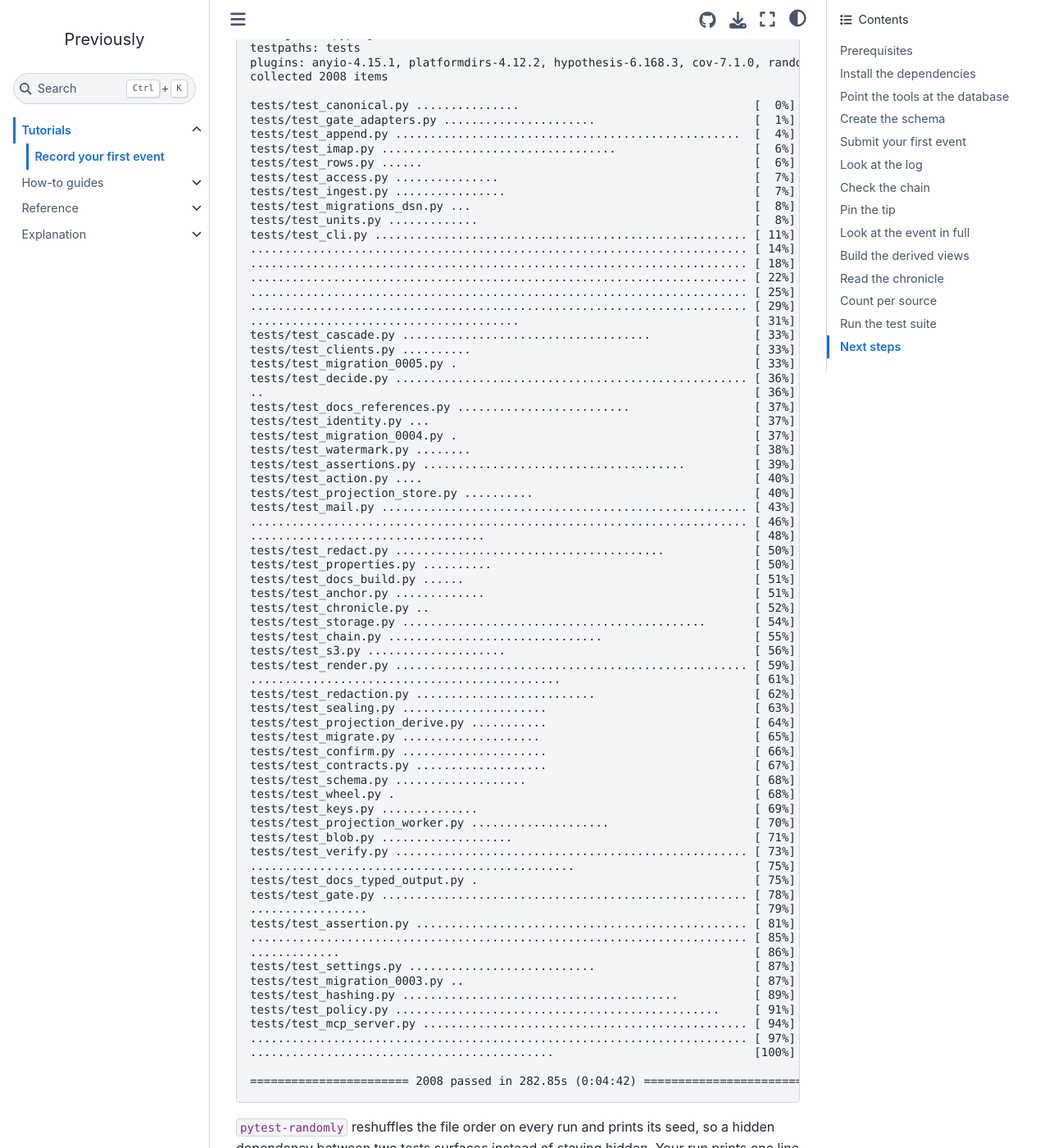
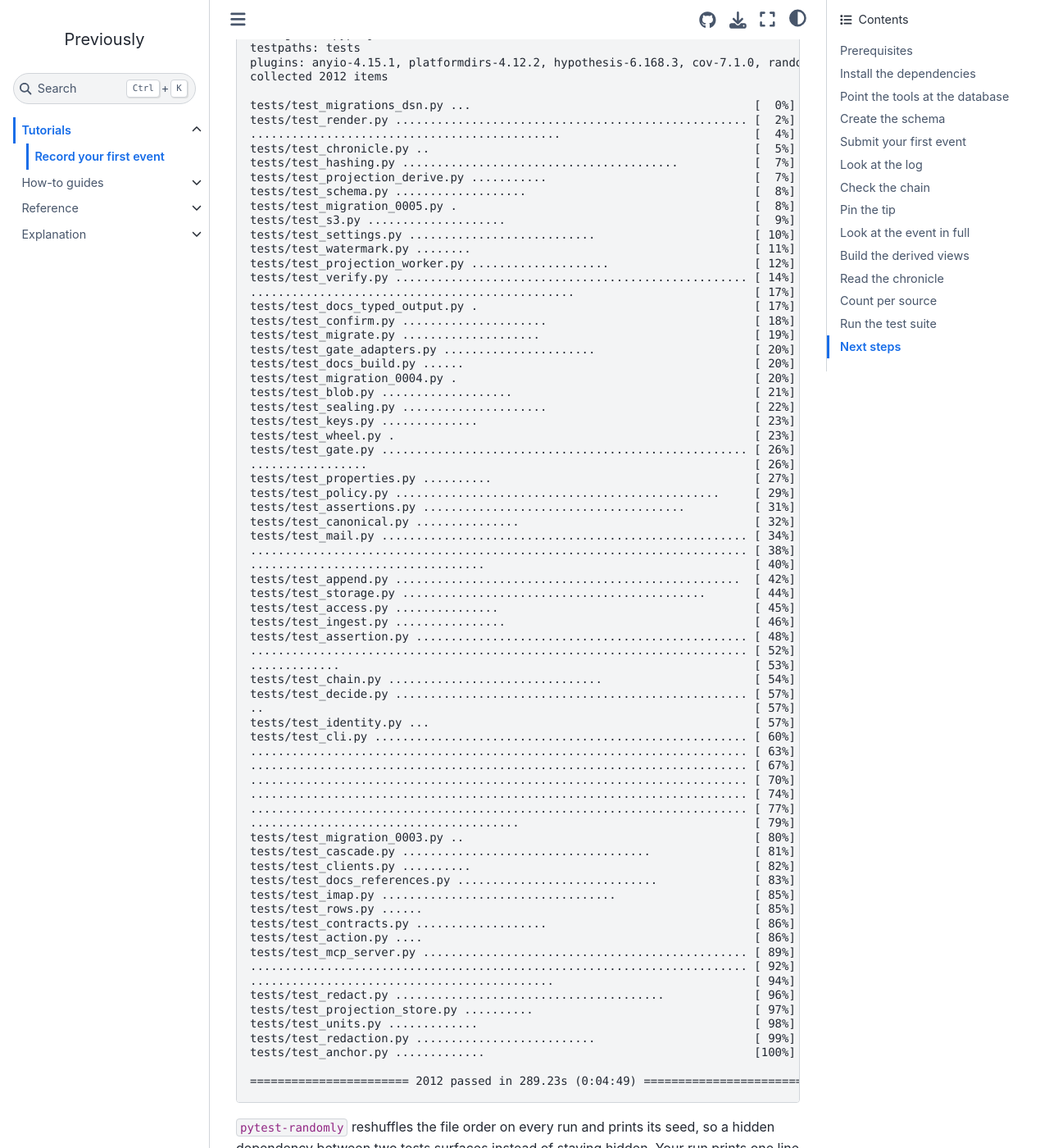
Before and after one commit to jensens/previously, a Sphinx documentation site: the page built from docs/tutorials/record-your-first-event.md, in a window 1280 px wide and 1400 px high, scrolled down 5007 px. Shown: the whole window at 82% size. Built offline with Sphinx 7.4.7 and the Sphinx Book theme 1.1.4, drawn with Linux system fonts in a browser that asks for light colours.

Commit message:
docs: retype the tutorial's test run, 2012 passed
Assisted-By: Claude Opus 5.5 <noreply@anthropic.com>

````diff
--- a/docs/tutorials/record-your-first-event.md
+++ b/docs/tutorials/record-your-first-event.md
@@ -193,81 +193,81 @@ It raises its own PostgreSQL container, a RustFS container as the S3 server for
 $ uv run pytest
 ============================= test session starts ==============================
 platform linux -- Python 3.14.8, pytest-9.1.1, pluggy-1.6.0
-Using --randomly-seed=2880091907
+Using --randomly-seed=3698693488
 configfile: pyproject.toml
 testpaths: tests
 plugins: anyio-4.15.1, platformdirs-4.12.2, hypothesis-6.168.3, cov-7.1.0, randomly-5.0.0
-collected 2008 items
+collected 2012 items
 
-tests/test_canonical.py ...............                                  [  0%]
-tests/test_gate_adapters.py ......................                       [  1%]
-tests/test_append.py ..................................................  [  4%]
-tests/test_imap.py ..................................                    [  6%]
-tests/test_rows.py ......                                                [  6%]
-tests/test_access.py ...............                                     [  7%]
-tests/test_ingest.py ................                                    [  7%]
-tests/test_migrations_dsn.py ...                                         [  8%]
-tests/test_units.py .............                                        [  8%]
-tests/test_cli.py ...................................................... [ 11%]
-........................................................................ [ 14%]
-........................................................................ [ 18%]
-........................................................................ [ 22%]
-........................................................................ [ 25%]
-........................................................................ [ 29%]
-.......................................                                  [ 31%]
-tests/test_cascade.py ....................................               [ 33%]
-tests/test_clients.py ..........                                         [ 33%]
-tests/test_migration_0005.py .                                           [ 33%]
-tests/test_decide.py ................................................... [ 36%]
-..                                                                       [ 36%]
-tests/test_docs_references.py .........................                  [ 37%]
-tests/test_identity.py ...                                               [ 37%]
-tests/test_migration_0004.py .                                           [ 37%]
-tests/test_watermark.py ........                                         [ 38%]
-tests/test_assertions.py ......................................          [ 39%]
-tests/test_action.py ....                                                [ 40%]
-tests/test_projection_store.py ..........                                [ 40%]
-tests/test_mail.py ..................................................... [ 43%]
-........................................................................ [ 46%]
-..................................                                       [ 48%]
-tests/test_redact.py .......................................             [ 50%]
-tests/test_properties.py ..........                                      [ 50%]
-tests/test_docs_build.py ......                                          [ 51%]
-tests/test_anchor.py .............                                       [ 51%]
-tests/test_chronicle.py ..                                               [ 52%]
-tests/test_storage.py ............................................       [ 54%]
-tests/test_chain.py ...............................                      [ 55%]
-tests/test_s3.py ....................                                    [ 56%]
-tests/test_render.py ................................................... [ 59%]
-.............................................                            [ 61%]
-tests/test_redaction.py ..........................                       [ 62%]
-tests/test_sealing.py .....................                              [ 63%]
-tests/test_projection_derive.py ...........                              [ 64%]
-tests/test_migrate.py ....................                               [ 65%]
-tests/test_confirm.py .....................                              [ 66%]
-tests/test_contracts.py ...................                              [ 67%]
-tests/test_schema.py ...................                                 [ 68%]
-tests/test_wheel.py .                                                    [ 68%]
-tests/test_keys.py ..............                                        [ 69%]
-tests/test_projection_worker.py ....................                     [ 70%]
-tests/test_blob.py ...................                                   [ 71%]
-tests/test_verify.py ................................................... [ 73%]
-...............................................                          [ 75%]
-tests/test_docs_typed_output.py .                                        [ 75%]
-tests/test_gate.py ..................................................... [ 78%]
-.................                                                        [ 79%]
-tests/test_assertion.py ................................................ [ 81%]
-........................................................................ [ 85%]
-.............                                                            [ 86%]
-tests/test_settings.py ...........................                       [ 87%]
-tests/test_migration_0003.py ..                                          [ 87%]
-tests/test_hashing.py ........................................           [ 89%]
-tests/test_policy.py ...............................................     [ 91%]
-tests/test_mcp_server.py ............................................... [ 94%]
-........................................................................ [ 97%]
-............................................                             [100%]
+tests/test_migrations_dsn.py ...                                         [  0%]
+tests/test_render.py ................................................... [  2%]
+.............................................                            [  4%]
+tests/test_chronicle.py ..                                               [  5%]
+tests/test_hashing.py ........................................           [  7%]
+tests/test_projection_derive.py ...........                              [  7%]
+tests/test_schema.py ...................                                 [  8%]
+tests/test_migration_0005.py .                                           [  8%]
+tests/test_s3.py ....................                                    [  9%]
+tests/test_settings.py ...........................                       [ 10%]
+tests/test_watermark.py ........                                         [ 11%]
+tests/test_projection_worker.py ....................                     [ 12%]
+tests/test_verify.py ................................................... [ 14%]
+...............................................                          [ 17%]
+tests/test_docs_typed_output.py .                                        [ 17%]
+tests/test_confirm.py .....................                              [ 18%]
+tests/test_migrate.py ....................                               [ 19%]
+tests/test_gate_adapters.py ......................                       [ 20%]
+tests/test_docs_build.py ......                                          [ 20%]
+tests/test_migration_0004.py .                                           [ 20%]
+tests/test_blob.py ...................                                   [ 21%]
+tests/test_sealing.py .....................                              [ 22%]
+tests/test_keys.py ..............                                        [ 23%]
+tests/test_wheel.py .                                                    [ 23%]
+tests/test_gate.py ..................................................... [ 26%]
+.................                                                        [ 26%]
+tests/test_properties.py ..........                                      [ 27%]
+tests/test_policy.py ...............................................     [ 29%]
+tests/test_assertions.py ......................................          [ 31%]
+tests/test_canonical.py ...............                                  [ 32%]
+tests/test_mail.py ..................................................... [ 34%]
+........................................................................ [ 38%]
+..................................                                       [ 40%]
+tests/test_append.py ..................................................  [ 42%]
+tests/test_storage.py ............................................       [ 44%]
+tests/test_access.py ...............                                     [ 45%]
+tests/test_ingest.py ................                                    [ 46%]
+tests/test_assertion.py ................................................ [ 48%]
+........................................................................ [ 52%]
+.............                                                            [ 53%]
+tests/test_chain.py ...............................                      [ 54%]
+tests/test_decide.py ................................................... [ 57%]
+..                                                                       [ 57%]
+tests/test_identity.py ...                                               [ 57%]
+tests/test_cli.py ...................................................... [ 60%]
+........................................................................ [ 63%]
+........................................................................ [ 67%]
+........................................................................ [ 70%]
+........................................................................ [ 74%]
+........................................................................ [ 77%]
+.......................................                                  [ 79%]
+tests/test_migration_0003.py ..                                          [ 80%]
+tests/test_cascade.py ....................................               [ 81%]
+tests/test_clients.py ..........                                         [ 82%]
+tests/test_docs_references.py .............................              [ 83%]
+tests/test_imap.py ..................................                    [ 85%]
+tests/test_rows.py ......                                                [ 85%]
+tests/test_contracts.py ...................                              [ 86%]
+tests/test_action.py ....                                                [ 86%]
+tests/test_mcp_server.py ............................................... [ 89%]
+........................................................................ [ 92%]
+............................................                             [ 94%]
+tests/test_redact.py .......................................             [ 96%]
+tests/test_projection_store.py ..........                                [ 97%]
+tests/test_units.py .............                                        [ 98%]
+tests/test_redaction.py ..........................                       [ 99%]
+tests/test_anchor.py .............                                       [100%]
 
-======================= 2008 passed in 282.85s (0:04:42) =======================
+======================= 2012 passed in 289.23s (0:04:49) =======================
 ```
 
 `pytest-randomly` reshuffles the file order on every run and prints its seed, so a hidden dependency between two tests surfaces instead of staying hidden.
````
